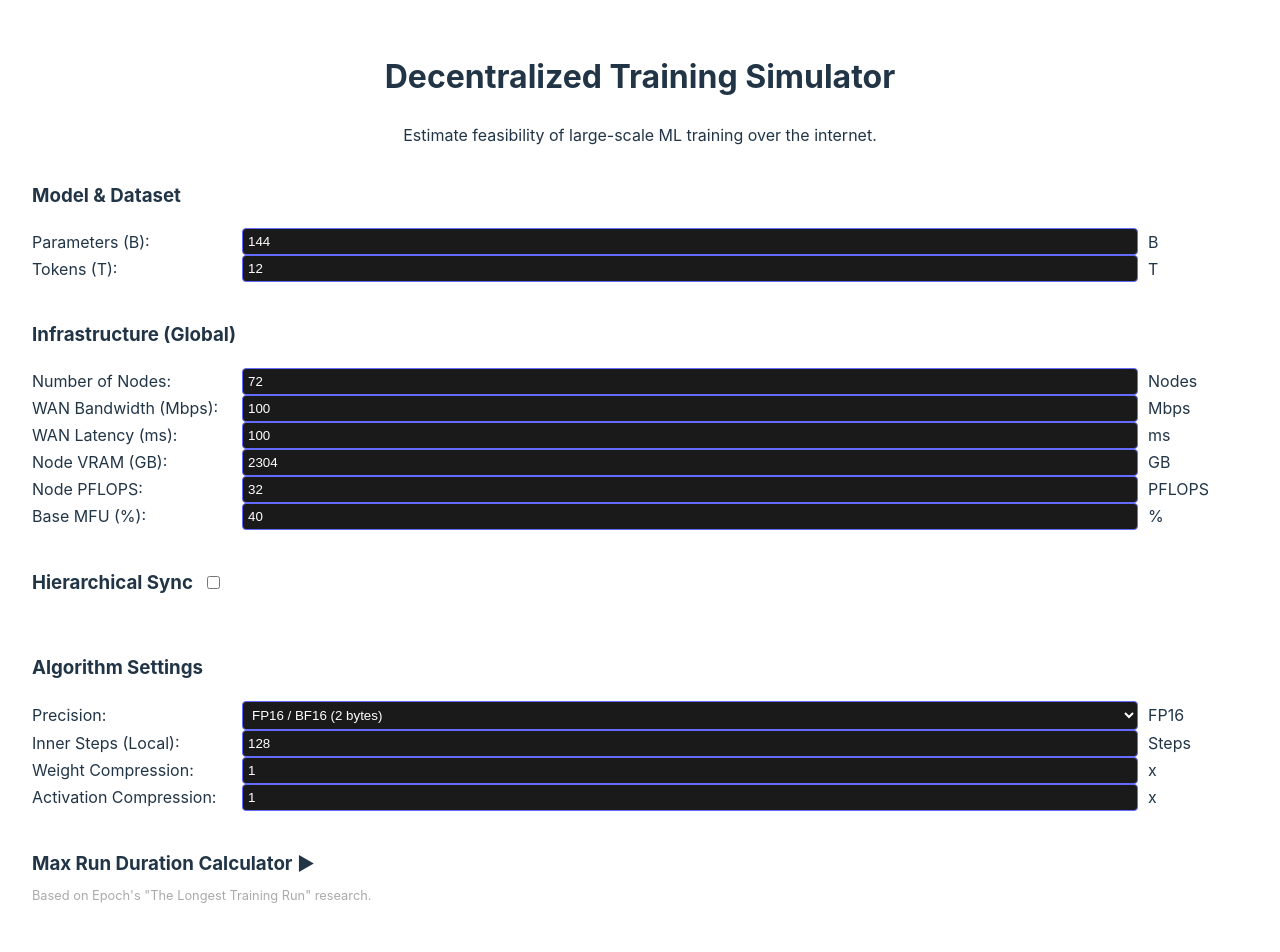
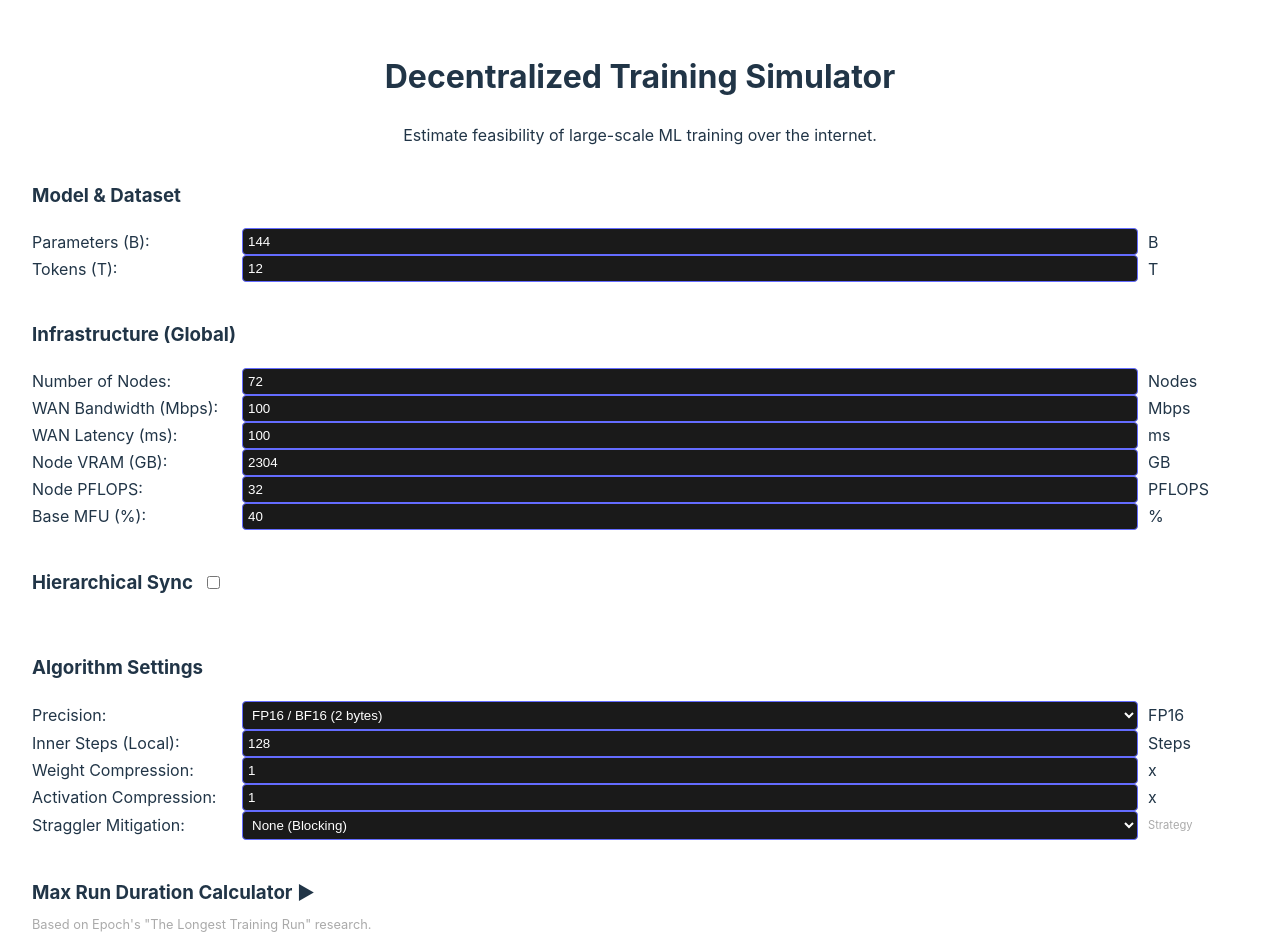
Before and after one commit to robirahman/miri-decentralized-training-report, a React (Vite) app in the folder simulator-web/: page / in a window 1280 px wide. Shown: the top 952 px of the page. Built offline with nearby package versions, Linux system fonts and the light colour scheme.

Commit message:
feat(ui): add straggler mitigation strategies and logic

```diff
--- a/simulator-web/src/App.tsx
+++ b/simulator-web/src/App.tsx
@@ -79,6 +79,9 @@ function App() {
   const [microBatches, setMicroBatches] = useState(8)
   const [precision, setPrecision] = useState('FP16')
 
+  // Straggler Mitigation
+  const [stragglerStrategy, setStragglerStrategy] = useState('none') // none, threshold, redundancy
+
   // The Longest Training Run Calculator
   const [showLongestRunCalc, setShowLongestRunCalc] = useState(false)
   const [hwGrowth, setHwGrowth] = useState(0.37)
@@ -103,7 +106,7 @@ function App() {
 
   useEffect(() => {
     calculate()
-  }, [parameters, tokens, numNodes, pflopsPerNode, vramPerNode, bandwidthMbps, latencyMs, mfu, innerSteps, compression, localBatch, ppCompression, microBatches, useHierarchy, nodesPerGroup, regionalBandwidth, regionalLatency, regionalSteps, hwGrowth, swGrowth, investGrowth])
+  }, [parameters, tokens, numNodes, pflopsPerNode, vramPerNode, bandwidthMbps, latencyMs, mfu, innerSteps, compression, localBatch, ppCompression, microBatches, useHierarchy, nodesPerGroup, regionalBandwidth, regionalLatency, regionalSteps, hwGrowth, swGrowth, investGrowth, stragglerStrategy])
 
   const calculate = () => {
     // 1. Memory Analysis
@@ -111,25 +114,35 @@ function App() {
     const isSharded = (parameters * bytesPerParam) > (vramPerNode * 1e9)
     const ppStages = Math.ceil((parameters * bytesPerParam) / (vramPerNode * 1e9))
 
-    // 2. Compute Time
+    // 2. Resource Adjustments (e.g. Redundancy / Backup Workers)
+    // Redundancy assumes 10% of nodes are purely backups (M/1.1)
+    const effectiveNodes = stragglerStrategy === 'redundancy' ? numNodes / 1.1 : numNodes
+
+    // 3. Compute Time
     const flopsPerStep = 6 * parameters * localBatch
     const nodeComputePower = pflopsPerNode * 1e15 * mfu
     const computeTimePerStep = flopsPerStep / nodeComputePower
 
-    // 3. Algorithmic Efficiency Penalty
+    // 4. Algorithmic Efficiency Penalty
     // Research (Wang et al. 2018) suggests hierarchy "anchors" drift.
-    // The effective H for penalty is less than total steps because regional syncs reset drift partially.
     const effectiveH = useHierarchy
       ? innerSteps * Math.pow(regionalSteps, 0.5) // Hierarchical benefit (drift anchoring)
       : innerSteps
 
     // Alpha reduces slightly for larger models (more robust)
-    const alpha = 0.08 * (1 / (1 + Math.log10(parameters / 1e9) / 5))
-    const algorithmicEfficiency = Math.max(0.5, 1 - alpha * Math.log10(effectiveH))
+    const baseAlpha = 0.08 * (1 / (1 + Math.log10(parameters / 1e9) / 5))
+    // Strategy: Threshold aggregation is faster but less efficient per token (staleness)
+    const strategyPenalty = stragglerStrategy === 'threshold' ? 1.15 : 1.0
+    const algorithmicEfficiency = Math.max(0.4, (1 - baseAlpha * Math.log10(effectiveH)) / strategyPenalty)
 
-    // 4. Straggler & Congestion Penalty
-    // Scaling to more nodes increases the chance of a P99 latency spike (straggler)
-    const getStragglerFactor = (n: number) => 1 + 0.05 * Math.log2(n)
+    // 5. Straggler & Congestion Penalty
+    // Strategy: threshold/redundancy can reduce the penalty by clipping the tail
+    const getStragglerFactor = (n: number) => {
+      const base = 1 + 0.05 * Math.log2(n)
+      if (stragglerStrategy === 'threshold') return 1.0 // Clipped entirely
+      if (stragglerStrategy === 'redundancy') return 1 + (base - 1) * 0.3 // Significantly reduced
+      return base
+    }
 
     let totalTimeSeconds = 0
     let mode = "Data Parallel (DiLoCo)"
@@ -144,7 +157,7 @@ function App() {
 
       if (useHierarchy) {
         mode = "Hierarchical DiLoCo"
-        const numGroups = numNodes / nodesPerGroup
+        const numGroups = effectiveNodes / nodesPerGroup
 
         // Regional Sync (Every 'innerSteps')
         regionalCommSec = ((2 * payloadBits) / (regionalBandwidth * 1e6) + (regionalLatency / 1000)) * getStragglerFactor(nodesPerGroup)
@@ -156,15 +169,15 @@ function App() {
         const regionalCycleTime = Math.max(innerSteps * computeTimePerStep, regionalCommSec)
         const globalCycleTime = Math.max(regionalSteps * regionalCycleTime, globalCommSec)
 
-        const totalGlobalCycles = (tokens / (localBatch * numNodes)) / (innerSteps * regionalSteps)
+        const totalGlobalCycles = (tokens / (localBatch * effectiveNodes)) / (innerSteps * regionalSteps)
         totalTimeSeconds = totalGlobalCycles * globalCycleTime
         computeBlockSec = (innerSteps * regionalSteps) * computeTimePerStep
       } else {
         computeBlockSec = innerSteps * computeTimePerStep
-        globalCommSec = ((2 * payloadBits) / (bandwidthMbps * 1e6) + (latencyMs / 1000)) * getStragglerFactor(numNodes)
+        globalCommSec = ((2 * payloadBits) / (bandwidthMbps * 1e6) + (latencyMs / 1000)) * getStragglerFactor(effectiveNodes)
 
         const effectiveOuterTime = Math.max(computeBlockSec, globalCommSec)
-        const totalOuterSteps = (tokens / (localBatch * numNodes)) / innerSteps
+        const totalOuterSteps = (tokens / (localBatch * effectiveNodes)) / innerSteps
         totalTimeSeconds = totalOuterSteps * effectiveOuterTime
       }
     } else {
@@ -178,14 +191,14 @@ function App() {
       const latencySec = latencyMs / 1000
 
       // Straggler penalty applies to the pipeline handoff as well
-      const straggler = getStragglerFactor(numNodes / ppStages)
+      const straggler = getStragglerFactor(effectiveNodes / ppStages)
       const timePerStep = (microBatches + ppStages - 1) * (computePerMicroSec + (commPerMicroSec + latencySec) * straggler)
 
       globalCommSec = (microBatches + ppStages - 1) * commPerMicroSec * straggler
       latencyPenaltySec = (microBatches + ppStages - 1) * latencySec * straggler
       computeBlockSec = (microBatches + ppStages - 1) * computePerMicroSec
 
-      totalTimeSeconds = (tokens / (localBatch * (numNodes / ppStages))) * timePerStep
+      totalTimeSeconds = (tokens / (localBatch * (effectiveNodes / ppStages))) * timePerStep
     }
 
     // Effective compute time accounts for algorithmic penalty
@@ -461,6 +474,19 @@ function App() {
             />
             <span>x</span>
           </div>
+          <div className="input-group">
+            <label>Straggler Mitigation:</label>
+            <select
+              value={stragglerStrategy}
+              onChange={(e) => setStragglerStrategy(e.target.value)}
+              style={{ background: '#1a1a1a', color: 'white', border: '1px solid #646cff', padding: '5px', borderRadius: '4px' }}
+            >
+              <option value="none">None (Blocking)</option>
+              <option value="threshold">Threshold (90% cut-off)</option>
+              <option value="redundancy">Backup Workers (10% extra)</option>
+            </select>
+            <span style={{ fontSize: '0.7em', color: '#aaa' }}>Strategy</span>
+          </div>
         </section>
 
         <section>
```
